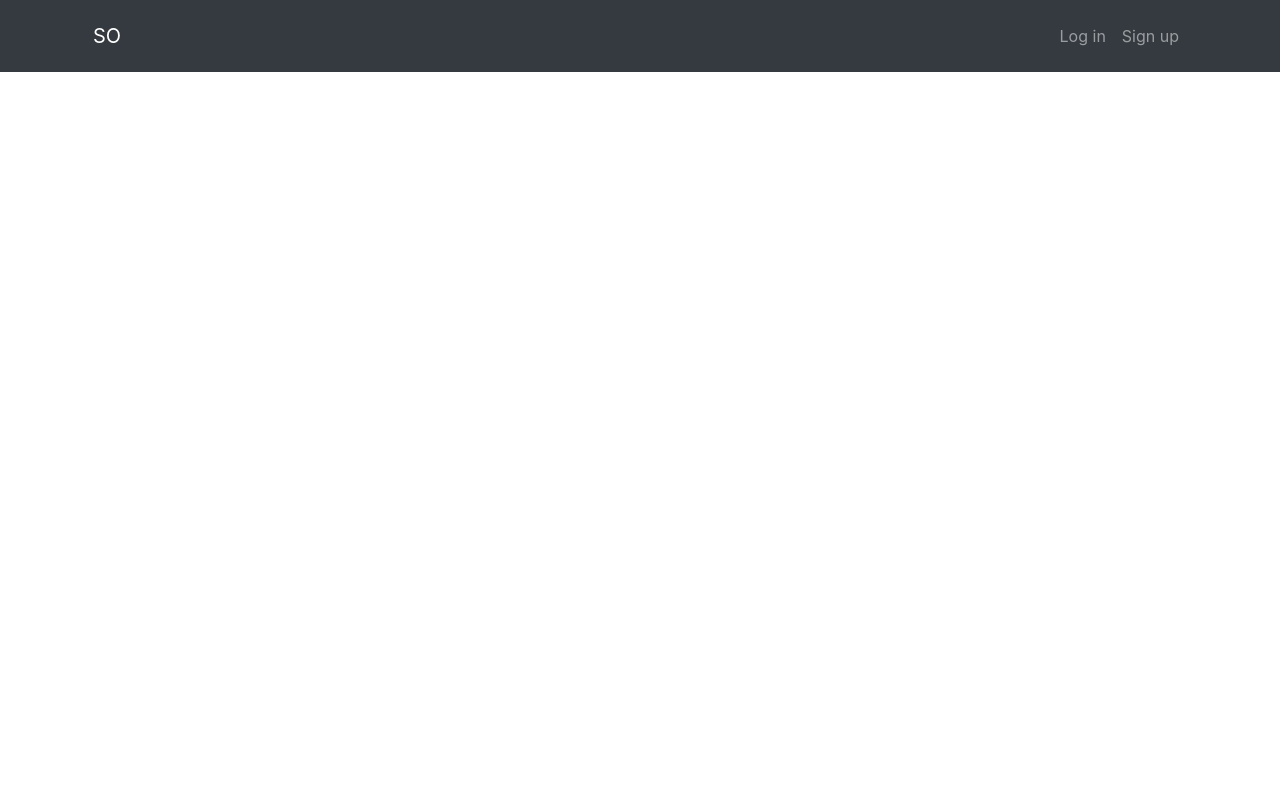
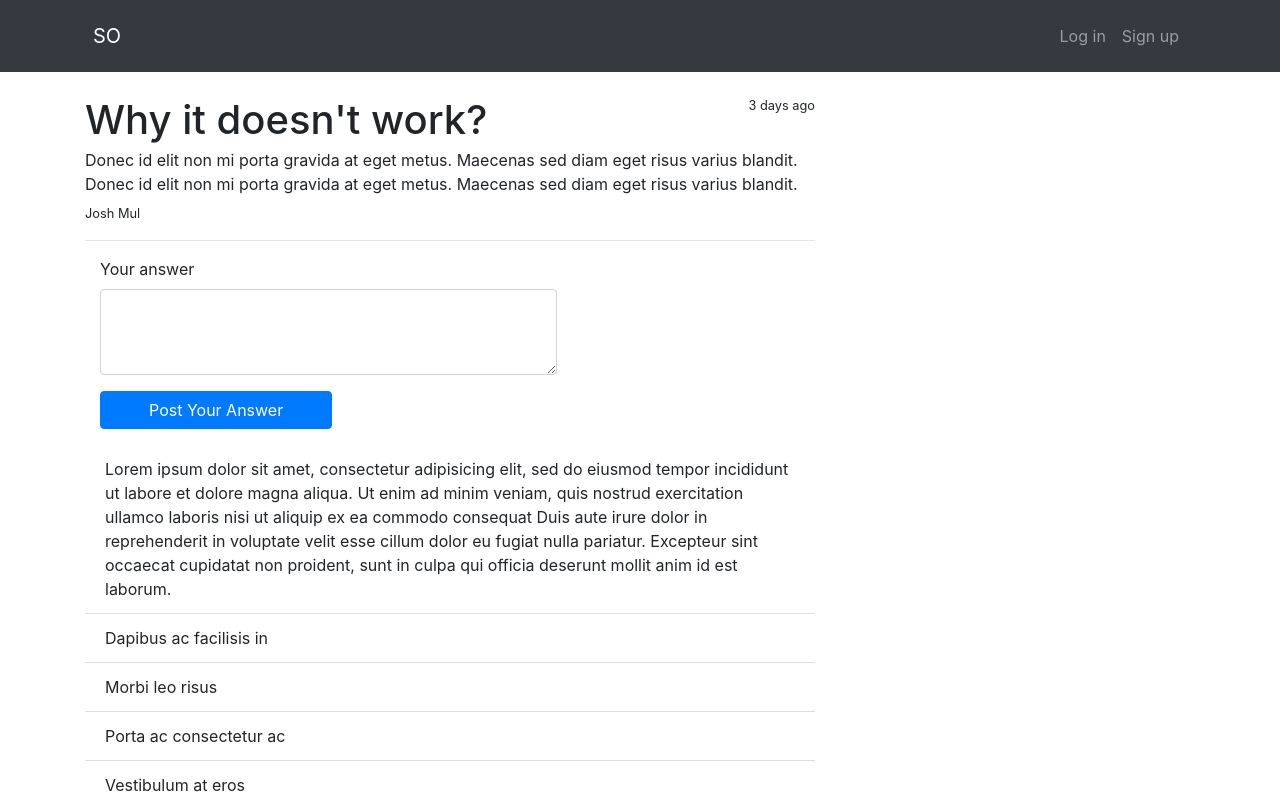
Before and after one commit to zh-konopleova/SO, an Angular app: page /question/1 in a window 1280 px wide. Before the commit this address led to /. Built offline with nearby package versions, Linux system fonts and the light colour scheme.

Commit message:
Add new component question

```diff
--- a/src/app/app-routing.module.ts
+++ b/src/app/app-routing.module.ts
@@ -3,11 +3,13 @@ import { Routes, RouterModule } from '@angular/router';
 import { QuestionListComponent } from './question-list/question-list.component';
 import { AuthorizationComponent } from './authorization/authorization.component';
 import { RegistrationComponent } from './registration/registration.component';
+import { QuestionComponent } from './question/question.component';
 
 const routes: Routes = [
   {path: '', component: QuestionListComponent},
   {path: 'login', component: AuthorizationComponent},
-  {path: 'signup', component: RegistrationComponent}
+  {path: 'signup', component: RegistrationComponent},
+  {path: 'question/1', component: QuestionComponent}
 ];
 
 @NgModule({
--- a/src/app/app.module.ts
+++ b/src/app/app.module.ts
@@ -7,6 +7,7 @@ import { AppHeaderComponent } from './app-header/app-header.component';
 import { QuestionListComponent } from './question-list/question-list.component';
 import { AuthorizationComponent } from './authorization/authorization.component';
 import { RegistrationComponent } from './registration/registration.component';
+import { QuestionComponent } from './question/question.component';
 
 @NgModule({
   declarations: [
@@ -14,7 +15,8 @@ import { RegistrationComponent } from './registration/registration.component';
     AppHeaderComponent,
     QuestionListComponent,
     AuthorizationComponent,
-    RegistrationComponent
+    RegistrationComponent,
+    QuestionComponent
   ],
   imports: [
     BrowserModule,
--- /dev/null
+++ b/src/app/question/question.component.html
@@ -0,0 +1,42 @@
+<div class="container">
+  <div class="row">
+    <div class="col col-md-8">
+      <div class="d-flex w-100 justify-content-between mt-4">
+        <h1 class="mb-1">Why it doesn't work?</h1>
+        <small>3 days ago</small>
+      </div>
+      <p class="mb-1">
+        Donec id elit non mi porta gravida at eget metus. Maecenas sed diam eget risus varius blandit.
+        Donec id elit non mi porta gravida at eget metus. Maecenas sed diam eget risus varius blandit.
+      </p>
+      <small>Josh Mul</small>
+
+      <hr>
+
+      <form>
+        <div class="form-group col col-md-8">
+          <label for="exampleFormControlTextarea1">Your answer</label>
+          <textarea class="form-control" id="exampleFormControlTextarea1" rows="3"></textarea>
+          <button type="submit" class="btn btn-primary mt-3 px-5">Post Your Answer</button>
+        </div>
+      </form>
+
+      <div>
+        <ul class="list-group list-group-flush">
+          <li class="list-group-item">
+            Lorem ipsum dolor sit amet, consectetur adipisicing elit, sed do eiusmod tempor
+            incididunt ut labore et dolore magna aliqua. Ut enim ad minim veniam, quis
+            nostrud exercitation ullamco laboris nisi ut aliquip ex ea commodo consequat
+            Duis aute irure dolor in reprehenderit in voluptate velit esse cillum dolor
+            eu fugiat nulla pariatur. Excepteur sint occaecat cupidatat non proident,
+            sunt in culpa qui officia deserunt mollit anim id est laborum.
+          </li>
+          <li class="list-group-item">Dapibus ac facilisis in</li>
+          <li class="list-group-item">Morbi leo risus</li>
+          <li class="list-group-item">Porta ac consectetur ac</li>
+          <li class="list-group-item">Vestibulum at eros</li>
+        </ul>
+      </div>
+    </div>
+  </div>
+</div>
--- /dev/null
+++ b/src/app/question/question.component.ts
@@ -0,0 +1,15 @@
+import { Component, OnInit } from '@angular/core';
+
+@Component({
+  selector: 'app-question',
+  templateUrl: './question.component.html',
+  styleUrls: ['./question.component.css']
+})
+export class QuestionComponent implements OnInit {
+
+  constructor() { }
+
+  ngOnInit() {
+  }
+
+}
```
Also changed, not shown: src/app/question/question.component.css (added), 1 other file (tests, documents, lock files or other folders).
